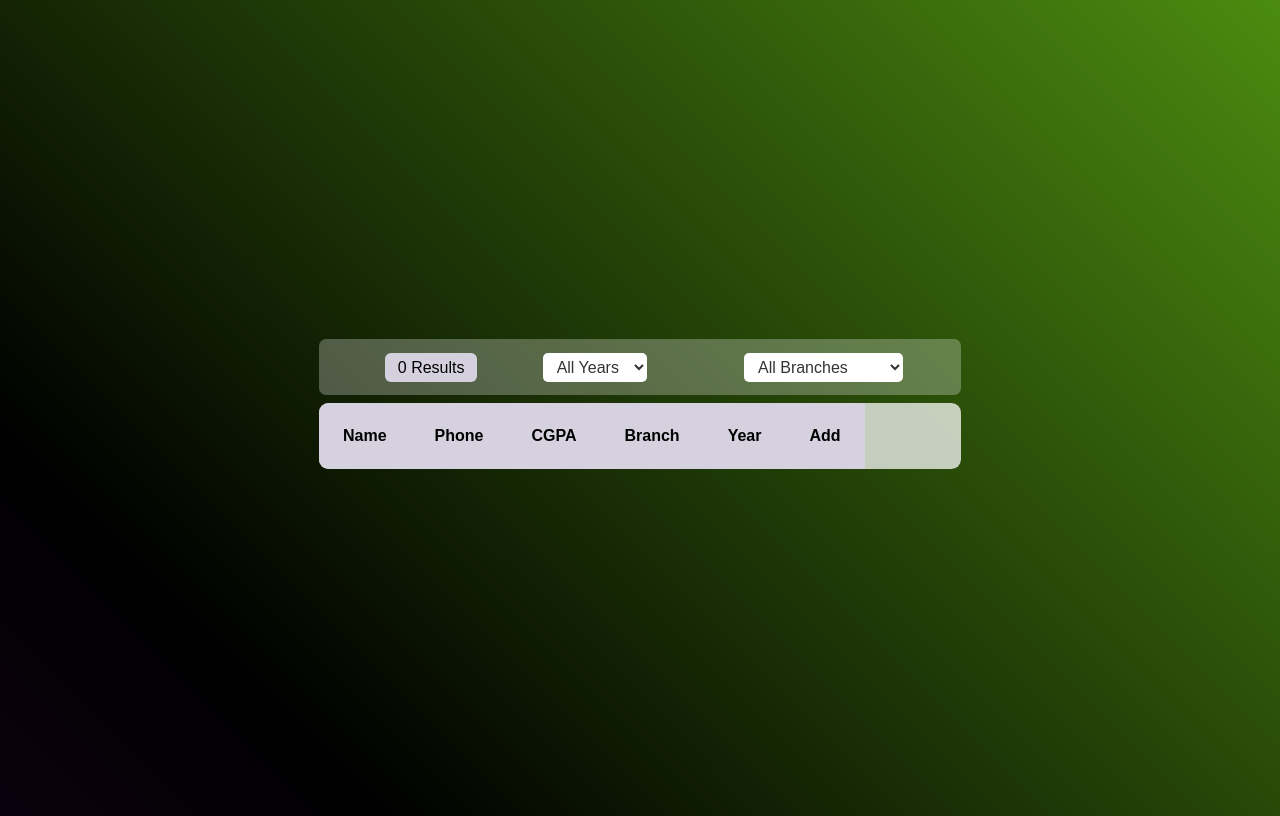
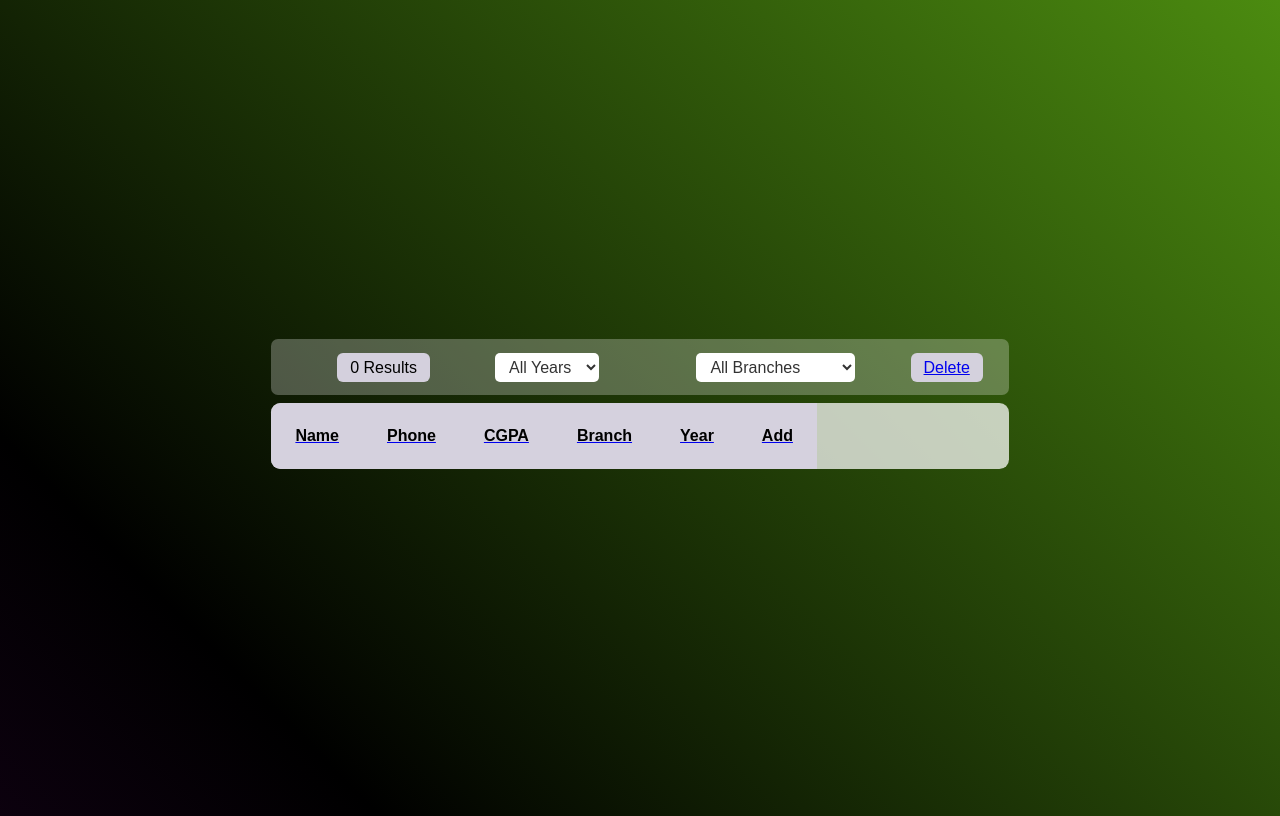
Before and after one commit to Chiragsinghal24/Find-BunkerMate-MateFlix-, a website: page public/result.html in a window 1280 px wide. Drawn offline with Linux system fonts and the light colour scheme; no server answers.

Commit message:
Update result.html

```diff
--- a/public/result.html
+++ b/public/result.html
@@ -7,7 +7,7 @@
     <link rel="manifest" href="/site.webmanifest">
 
     <meta charset="UTF-8">
-    <title>Find BunkerMate</title>
+    <title>MateFlix</title>
     <link rel="stylesheet" href="style12.css">
 </head>
 
@@ -42,6 +42,7 @@
                         </select>
                     </div>
                 </li>
+                <li id="results"><a href="https://forms.gle/HPtgACvFpRqGxYeX9">Delete</li>
             </ul>
         </section>
         <section class="table__body">
```
